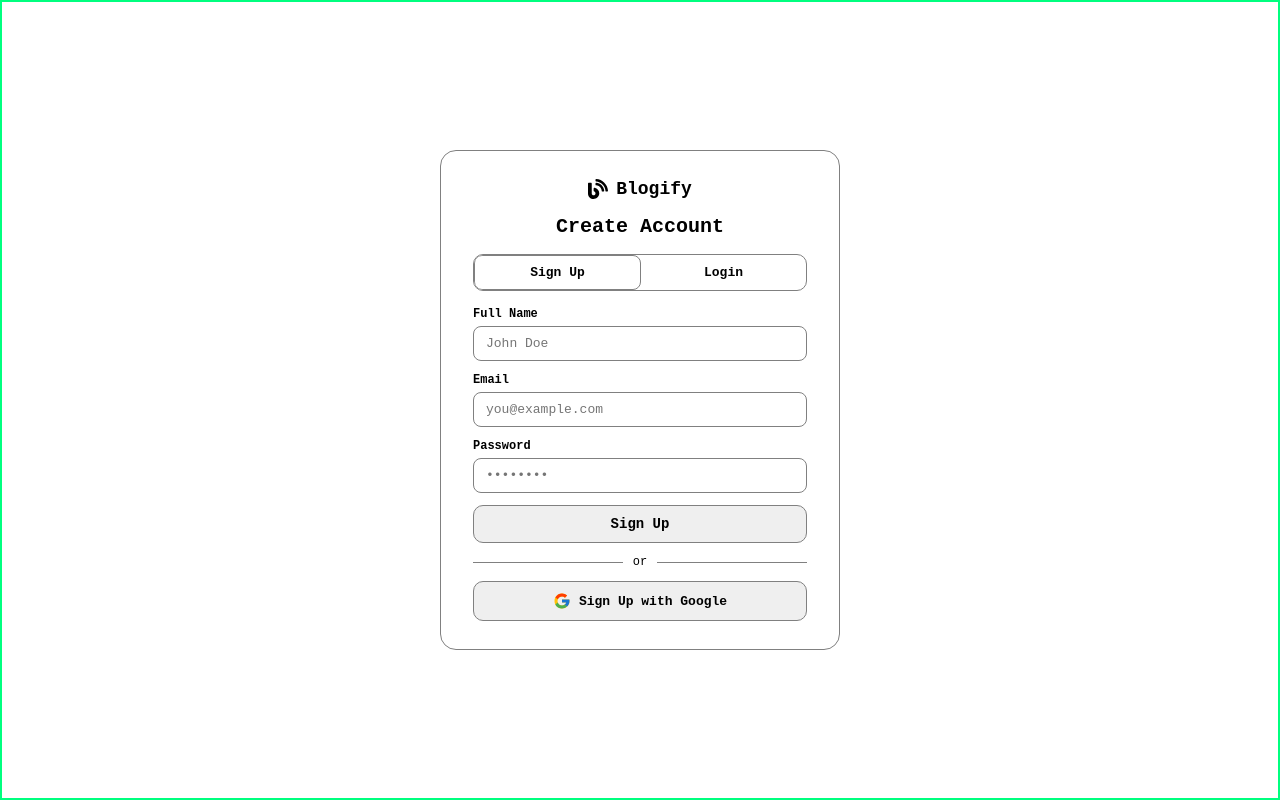
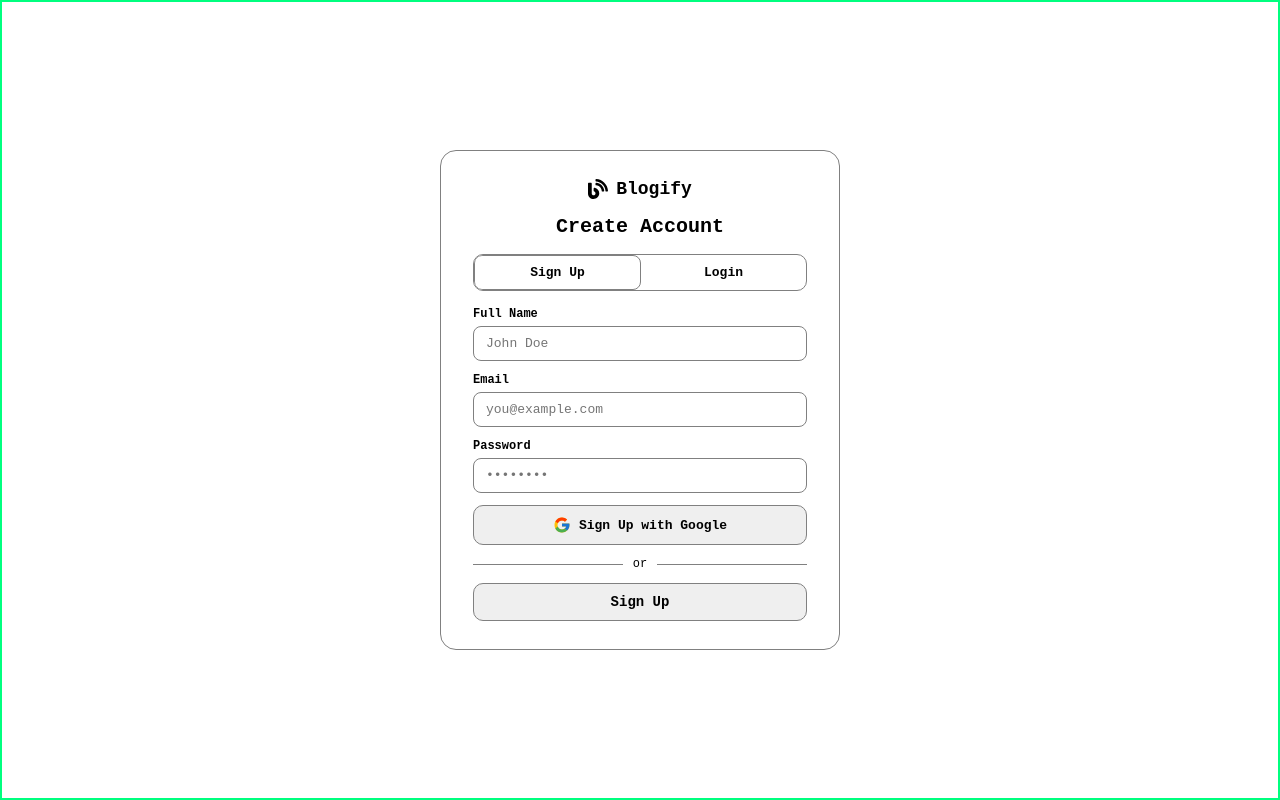
Before and after one commit to hammadgul-dev/blogify, a React app in the folder Frontend/: page /auth in a window 1280 px wide. Built offline with nearby package versions, Linux system fonts and the light colour scheme; the HTML template or start-up script is replaced by a standard one.

Commit message:
reorder google and submit btn layout in auth

```diff
--- a/Frontend/src/Pages/Auth.jsx
+++ b/Frontend/src/Pages/Auth.jsx
@@ -44,15 +44,15 @@ function Auth() {
                         <label>Password</label>
                         <input type="password" placeholder="••••••••" />
                     </div>
-                    <button className={style["submit-btn"]}>
-                        {isLogin ? "Login" : "Sign Up"}
+                    <button className={style["google-btn"]}>
+                        <FcGoogle />
+                        {isLogin ? "Login with Google" : "Sign Up with Google"}
                     </button>
                     <div className={style["divider"]}>
                         <span>or</span>
                     </div>
-                    <button className={style["google-btn"]}>
-                        <FcGoogle />
-                        {isLogin ? "Login with Google" : "Sign Up with Google"}
+                    <button className={style["submit-btn"]}>
+                        {isLogin ? "Login" : "Sign Up"}
                     </button>
                 </div>
             </div>
```
